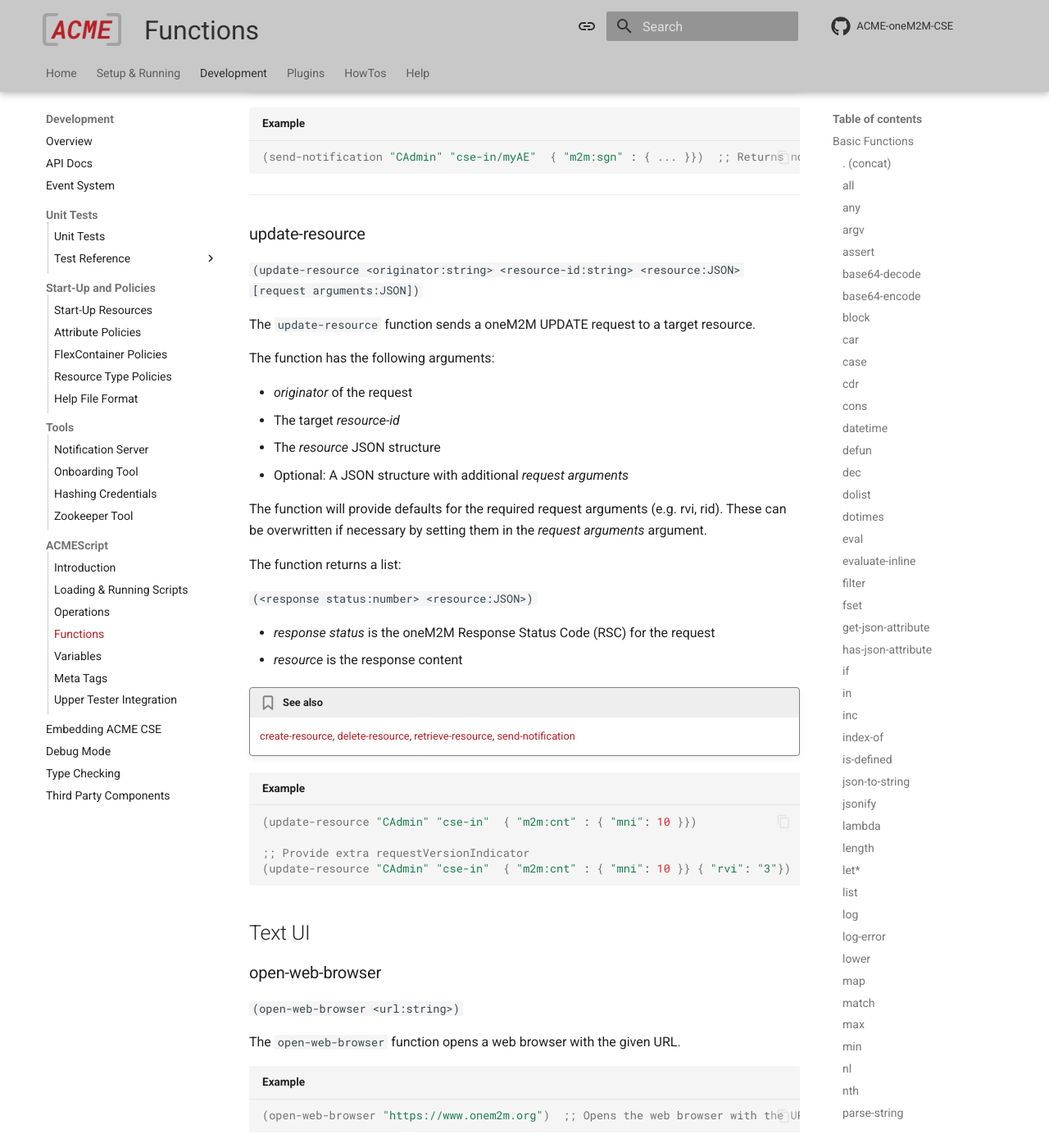
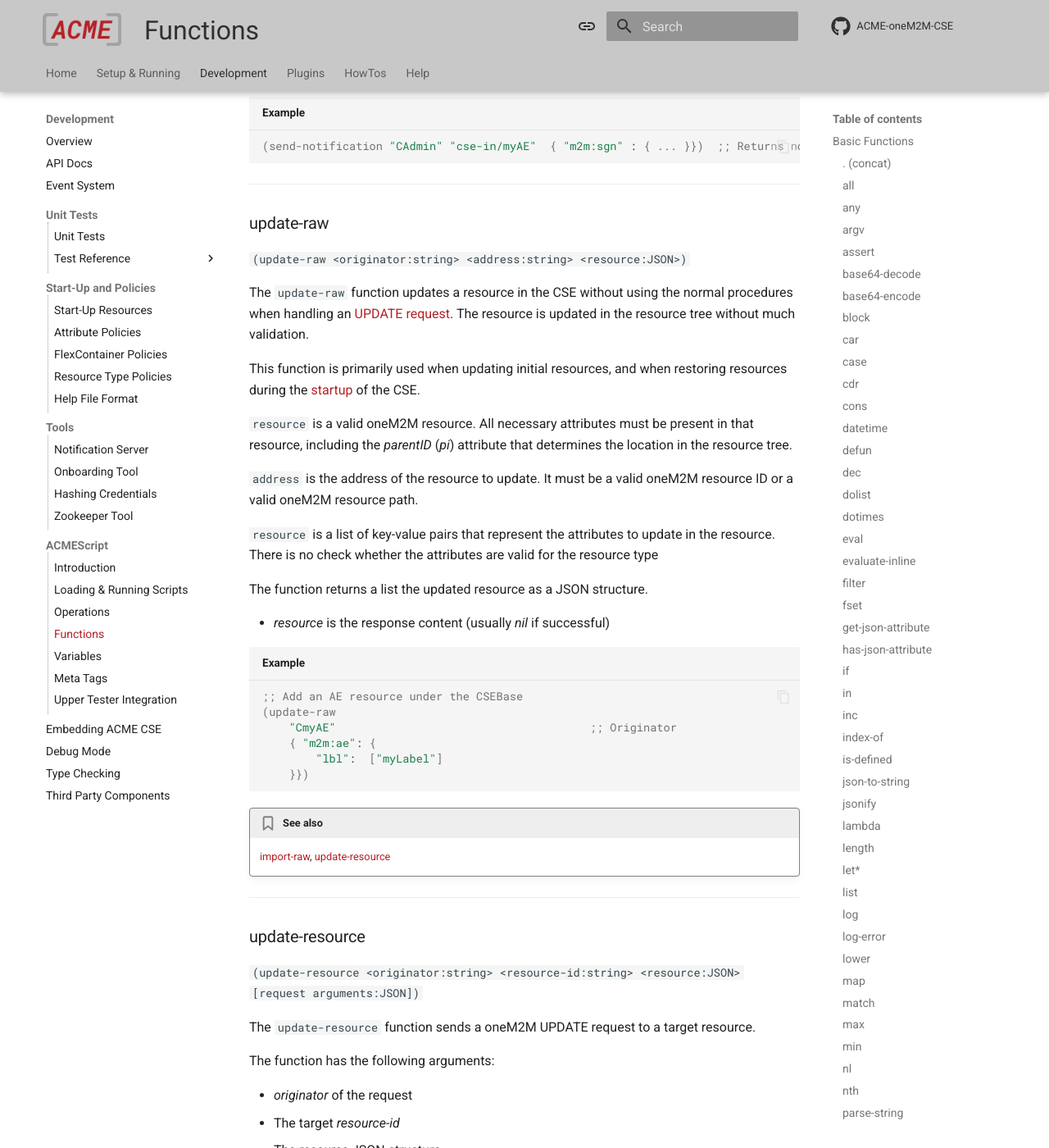
Before and after one commit to ankraft/ACME-oneM2M-CSE-mkdocs, an MkDocs documentation site: the page built from docs/development/ACMEScript-functions.md, in a window 1280 px wide and 1400 px high, scrolled down 47731 px. Shown: the whole window at 82% size. Built offline with MkDocs 1.6.1 and Material for MkDocs 9.7.7, drawn with Linux system fonts in a browser that asks for light colours; comment, search, counter and statistics services are not loaded; some of the changed text lies outside the part shown.

Commit message:
Added update-raw and updated import-raw documentations

````diff
--- a/docs/development/ACMEScript-functions.md
+++ b/docs/development/ACMEScript-functions.md
@@ -1738,12 +1738,7 @@ This function is primarily used when importing initial resources, and when resto
 
 `resource` is a valid oneM2M resource. All necessary attributes must be present in that resource, including the *parentID* (*pi*) attribute that determines the location in the resource tree.
 
-The function returns a list:
-
-`(<response status:number> <resource:JSON>)`
-
-- *response status* is the oneM2M Response Status Code (*RSC*) for the request
-- *resource* is the response content (usually *nil* if successful)
+The function returns the created resource as a JSON structure.
 
 ```lisp title="Example"
 ;; Add an AE resource under the CSEBase
@@ -1760,6 +1755,9 @@ The function returns a list:
 	}})
 ```
 
+!!! see-also "See also"
+	[update-raw](#update-raw), [create-resource](#create-resource)
+
 ---
 
 ### query-resource
@@ -1855,6 +1853,38 @@ The function returns a list:
 
 ---
 
+### update-raw
+
+`(update-raw <originator:string> <address:string> <resource:JSON>)`
+
+The `update-raw` function updates a resource in the CSE without using the normal procedures when handling an [UPDATE request](#update-resource). The resource is updated in the resource tree without much validation.
+
+This function is primarily used when updating initial resources, and when restoring resources during the [startup](ACMEScript-metatags.md#onstartup) of the CSE.
+
+`resource` is a valid oneM2M resource. All necessary attributes must be present in that resource, including the *parentID* (*pi*) attribute that determines the location in the resource tree.
+
+`address` is the address of the resource to update. It must be a valid oneM2M resource ID or a valid oneM2M resource path.
+
+`resource` is a list of key-value pairs that represent the attributes to update in the resource. There is no check whether the attributes are valid for the resource type
+
+The function returns a list the updated resource as a JSON structure.
+
+- *resource* is the response content (usually *nil* if successful)
+
+```lisp title="Example"
+;; Add an AE resource under the CSEBase
+(update-raw
+	"CmyAE"                                      ;; Originator
+	{ "m2m:ae": {
+		"lbl":  ["myLabel"]
+	}})
+```
+
+!!! see-also "See also"
+	[import-raw](#import-raw), [update-resource](#update-resource)
+
+---
+
 ### update-resource
 
 `(update-resource <originator:string> <resource-id:string> <resource:JSON> [request arguments:JSON])`
@@ -1878,7 +1908,7 @@ The function returns a list:
 - *resource* is the response content
 
 !!! see-also "See also"
-	[create-resource](#create-resource), [delete-resource](#delete-resource), [retrieve-resource](#retrieve-resource), [send-notification](#send-notification)
+	[create-resource](#create-resource), [delete-resource](#delete-resource), [retrieve-resource](#retrieve-resource), [send-notification](#send-notification), [update-raw](#update-raw)
 
 ```lisp title="Example"
 (update-resource "CAdmin" "cse-in"  { "m2m:cnt" : { "mni": 10 }})                ;; Returns ( 2004 { "m2m:cnt" ... } )
````
